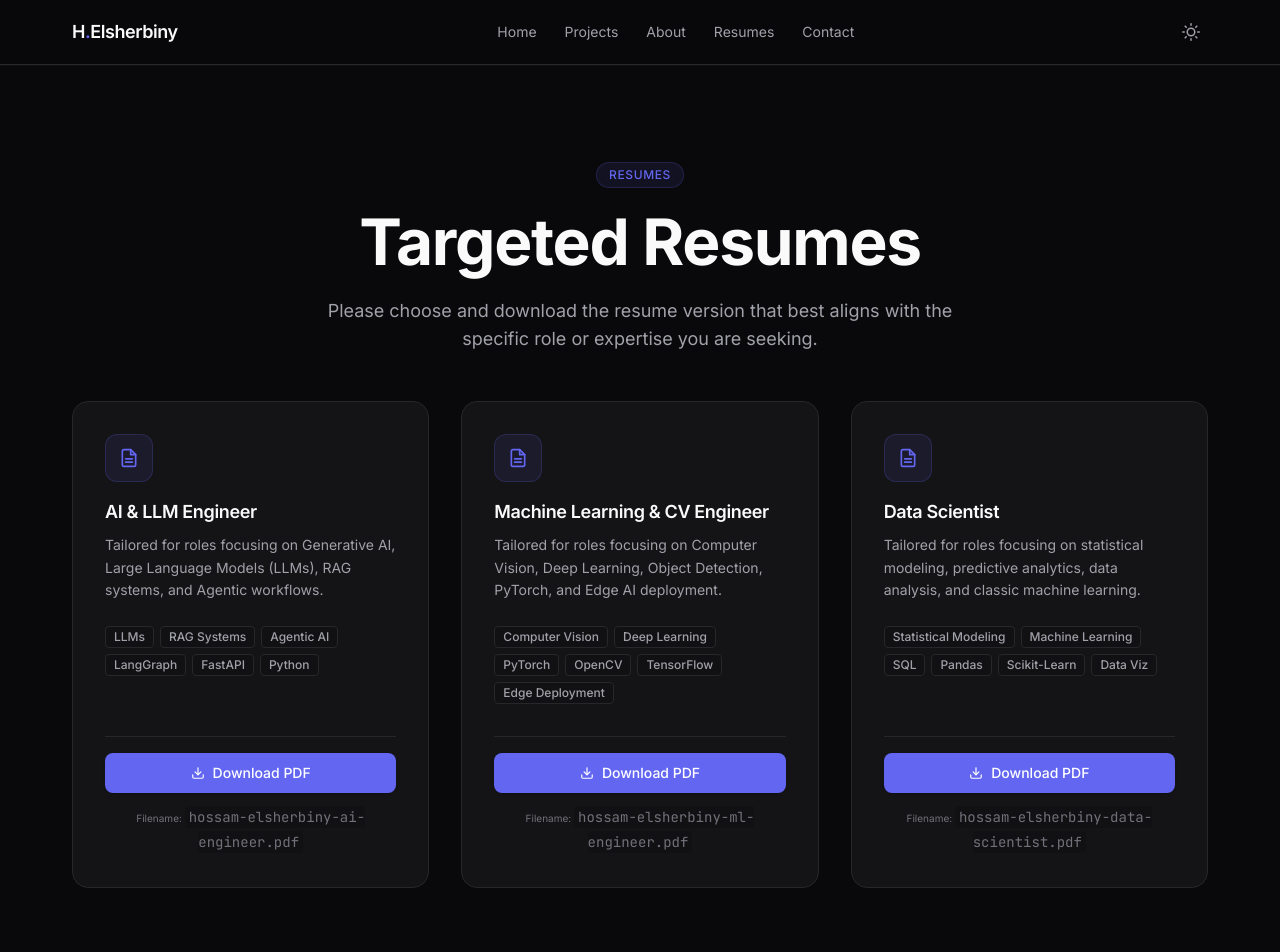
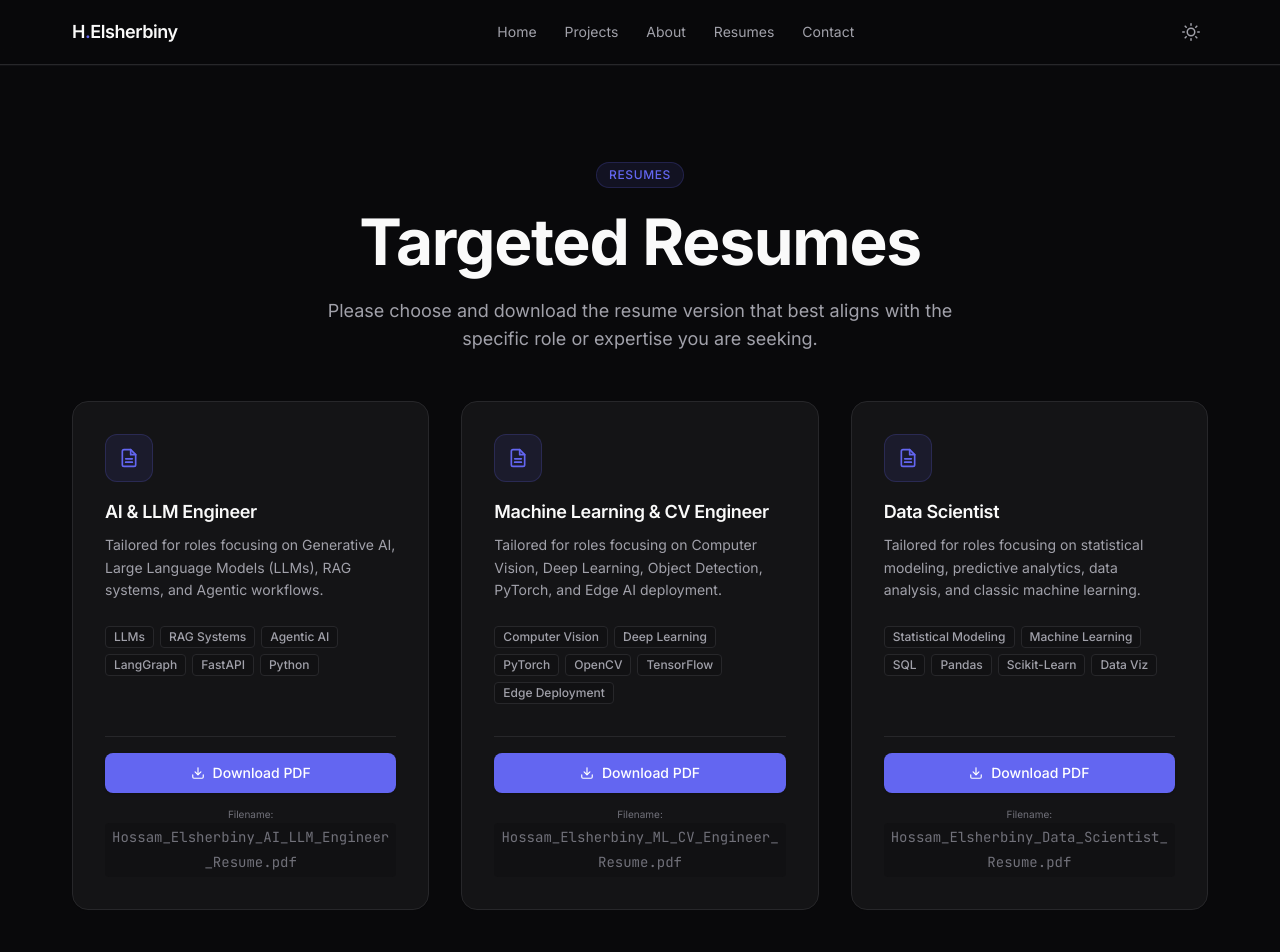
Before and after one commit to H-Elsherbiny/portfolio, a Next.js app: page /resumes in a window 1280 px wide. Shown: the top 952 px of the page. Built offline with nearby package versions, Linux system fonts and the light colour scheme.

Commit message:
style: wrap long resume filenames to prevent container overflow

```diff
--- a/app/resumes/page.tsx
+++ b/app/resumes/page.tsx
@@ -13,22 +13,22 @@ const resumesList = [
     role: "AI & LLM Engineer",
     description: "Tailored for roles focusing on Generative AI, Large Language Models (LLMs), RAG systems, and Agentic workflows.",
     skills: ["LLMs", "RAG Systems", "Agentic AI", "LangGraph", "FastAPI", "Python"],
-    pdfUrl: "/resumes/hossam-elsherbiny-ai-engineer.pdf",
-    filename: "hossam-elsherbiny-ai-engineer.pdf",
+    pdfUrl: "/resumes/Hossam_Elsherbiny_AI_LLM_Engineer_Resume.pdf",
+    filename: "Hossam_Elsherbiny_AI_LLM_Engineer_Resume.pdf",
   },
   {
     role: "Machine Learning & CV Engineer",
     description: "Tailored for roles focusing on Computer Vision, Deep Learning, Object Detection, PyTorch, and Edge AI deployment.",
     skills: ["Computer Vision", "Deep Learning", "PyTorch", "OpenCV", "TensorFlow", "Edge Deployment"],
-    pdfUrl: "/resumes/hossam-elsherbiny-ml-engineer.pdf",
-    filename: "hossam-elsherbiny-ml-engineer.pdf",
+    pdfUrl: "/resumes/Hossam_Elsherbiny_ML_CV_Engineer_Resume.pdf",
+    filename: "Hossam_Elsherbiny_ML_CV_Engineer_Resume.pdf",
   },
   {
     role: "Data Scientist",
     description: "Tailored for roles focusing on statistical modeling, predictive analytics, data analysis, and classic machine learning.",
     skills: ["Statistical Modeling", "Machine Learning", "SQL", "Pandas", "Scikit-Learn", "Data Viz"],
-    pdfUrl: "/resumes/hossam-elsherbiny-data-scientist.pdf",
-    filename: "hossam-elsherbiny-data-scientist.pdf",
+    pdfUrl: "/resumes/Hossam_Elsherbiny_Data_Scientist_Resume.pdf",
+    filename: "Hossam_Elsherbiny_Data_Scientist_Resume.pdf",
   },
 ];
 
@@ -116,7 +116,7 @@ export default function ResumesPage() {
                 Download PDF
               </Button>
               <p className="text-[10px] text-center text-text-tertiary">
-                Filename: <code className="bg-bg-secondary px-1 py-0.5 rounded">{resume.filename}</code>
+                Filename: <code className="bg-bg-secondary px-1.5 py-0.5 rounded break-all inline-block">{resume.filename}</code>
               </p>
             </div>
           </Card>
```
